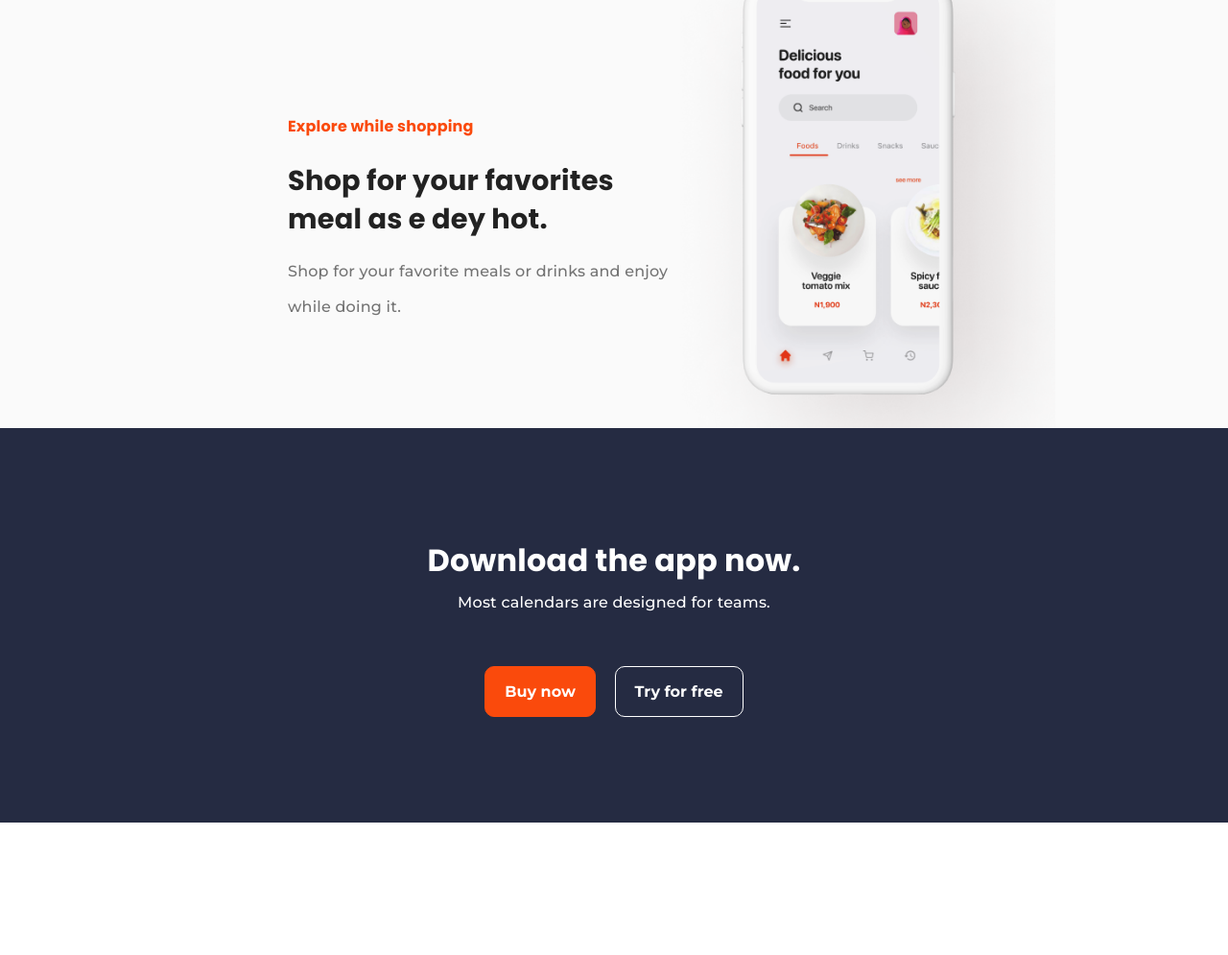
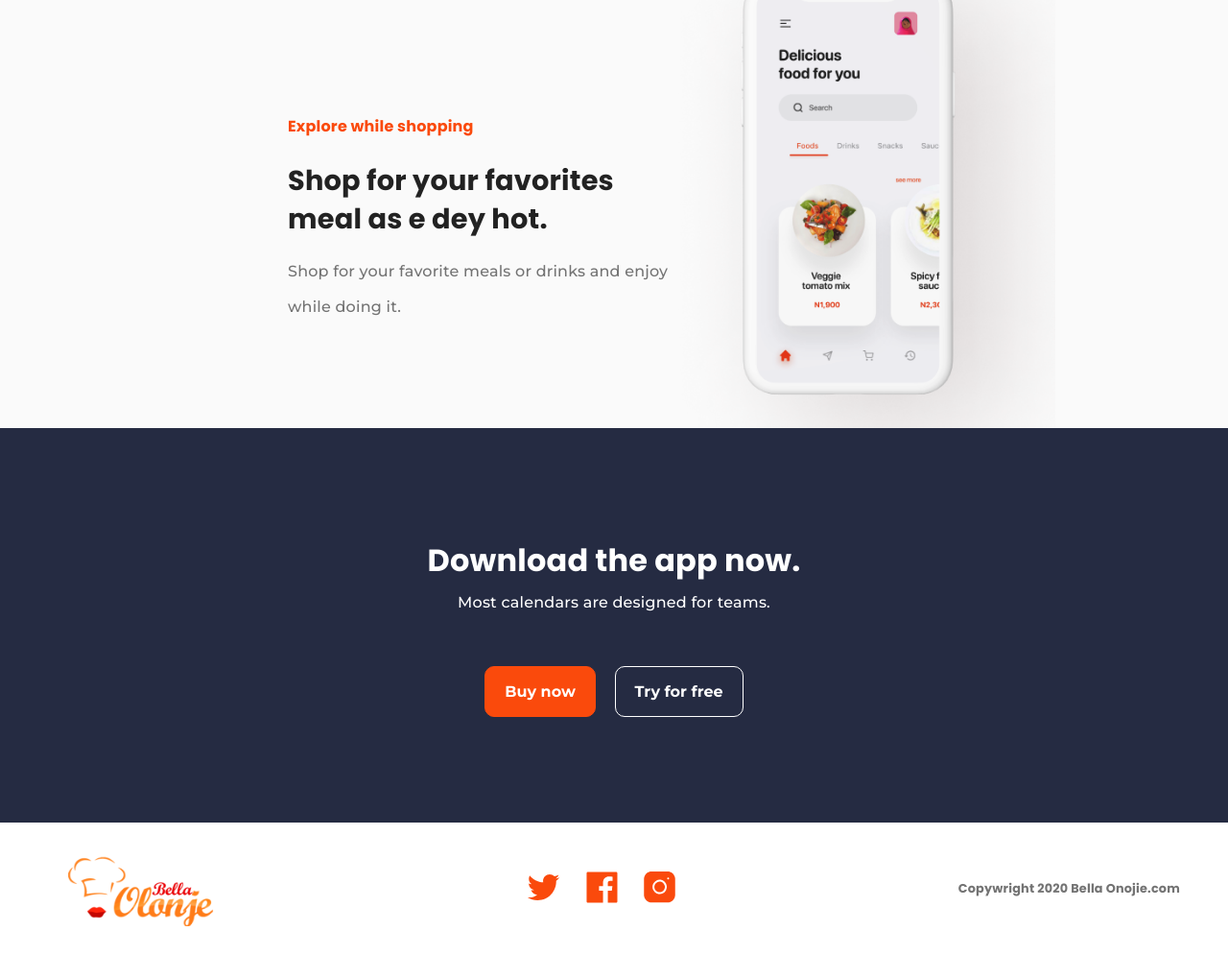
Before and after one commit to Nikita-Piskarev/HomeWorck_7, a plain HTML site: page index.html in a window 1280 px wide. Shown: the part 1961-2956 px from the top of the page at 96% size. Before the commit the page ends 2818 px from the top, so only its background shows below. Drawn offline with Linux system fonts and the light colour scheme.

Commit message:
Fix size css commit

```diff
--- a/assets/css/app-works.css
+++ b/assets/css/app-works.css
@@ -22,7 +22,7 @@
     font-family: Montserrat_500;
 }
 
-@media screen and (min-width: 570px) {
+@media screen and (min-width: 576px) {
     .img-wrap {
         margin: -150px 0 0 0;
     }
--- a/assets/css/band.css
+++ b/assets/css/band.css
@@ -4,7 +4,7 @@
     background-color: #E4E4E4;
 }
 
-@media screen and (min-width: 570px) {
+@media screen and (min-width: 576px) {
     .band {
         width: 60vw;
         margin: auto;
--- a/assets/css/create.css
+++ b/assets/css/create.css
@@ -31,13 +31,13 @@
     min-width: 220px;
 }
 
-@media screen and (min-width: 570px) {
+@media screen and (min-width: 576px) {
     .create-explore__wrap-text {
         max-width: 450px;
     }
 }
 
-@media screen and (min-width: 900px) {
+@media screen and (min-width: 992px) {
     .create {
         flex-direction: row-reverse;
         justify-content:center;
--- a/assets/css/download.css
+++ b/assets/css/download.css
@@ -49,7 +49,7 @@
     margin-top: 50px;
 }
 
-@media screen and (min-width: 570px) {
+@media screen and (min-width: 576px) {
     .download {
         background-image: url(../images/Rectangle\ 47.png);
         background-position: center;
--- a/assets/css/explore.css
+++ b/assets/css/explore.css
@@ -5,7 +5,7 @@
 }
 
 
-@media screen and (min-width: 900px) {
+@media screen and (min-width: 992px) {
     .explore {
         display: flex;
         flex-direction: row;
--- /dev/null
+++ b/assets/css/footer.css
@@ -0,0 +1,74 @@
+.footer {
+    display: flex;
+    flex-direction: column;
+    padding: 45px 0;
+}
+.size-33x33 {
+    display: inline-block;
+    width: 33px;
+    height: 33px;
+}
+
+.margin-lef-rig-24 {
+    margin: 0 24px;
+}
+.margin-top-10 {
+    margin-top: 10px;
+}
+
+.footer__linck {
+    display: none;
+    width: 206px;
+    height: 78px;
+    background-image: url(../icon/headeer.png);
+    background-position: center;
+    background-size: cover;
+}
+
+.footer__icon-wrap {}
+
+.icon-twit {
+    background-image: url(../icon/footer_twitter-outlined.svg);
+    background-position: center;
+}
+
+.icon-fac {
+    background-image: url(../icon/footer_Vector.svg);
+    background-position: center;
+
+}
+
+.icon-inst {
+    background-image: url(../icon/footer_instagram.svg);
+    background-position: center;
+
+}
+
+.footer__paragraph {
+    font-size: 0.8rem;
+    color: var(--grey-color);
+}
+
+@media screen and (min-width: 576px) {
+    .footer {
+        flex-direction: row;
+        justify-content: space-between;
+        align-items: center;
+        padding: 30px 30px;
+    }
+    .margin-top-10 {
+        margin-top: 0;
+    }
+
+}
+
+@media screen and (min-width: 992px) {
+    .footer {
+
+        padding: 30px 50px;
+    }
+    .footer__linck {
+        display: block;
+
+    }
+}
--- a/assets/css/form-bella-olanje.css
+++ b/assets/css/form-bella-olanje.css
@@ -59,7 +59,7 @@
 
 @media screen and (min-width: 320px) {}
 
-@media screen and (min-width: 570px) {
+@media screen and (min-width: 576px) {
     .form-bella-olanje {
         padding: 73px 35px 146px 35px;
         background-image: url(../images/Rectangle\ 48.png);
--- a/assets/css/header.css
+++ b/assets/css/header.css
@@ -36,7 +36,7 @@
 
 @media screen and (min-width: 320px) {}
 
-@media screen and (min-width: 570px) {
+@media screen and (min-width: 576px) {
     .header {
         padding: 20px 50px;
     }
--- a/assets/css/style.css
+++ b/assets/css/style.css
@@ -7,10 +7,7 @@
 @import url(./create.css);
 @import url(./explore.css);
 @import url(./download.css);
-
-
-
-
+@import url(./footer.css);
 
 * {
     box-sizing: border-box;
@@ -66,7 +63,7 @@
     background-color: var(--bacground-color);
 }
 
-@media screen and (min-width: 570px) {
+@media screen and (min-width: 576px) {
     :root {
         font-family: Poppins_700;
     }
@@ -87,7 +84,7 @@
     }
 }
 
-@media screen and (min-width: 900px) {
+@media screen and (min-width: 992px) {
     .title-h2-create-explore {
         font-size: 1.8rem;
         line-height: 2.5rem;
--- a/index.html
+++ b/index.html
@@ -94,5 +94,14 @@
           </div>
       </section>
     </main>
+    <footer class="footer">
+      <a class="footer__linck" href="#"></a>
+      <div class="footer__icon-wrap">
+        <a class="icon-twit size-33x33" href="#"></a>
+        <a class="icon-fac size-33x33 margin-lef-rig-24" href="#"></a>
+        <a class="icon-inst size-33x33" href="#"></a>
+      </div>
+      <p class="footer__paragraph margin-top-10 ">Copywright 2020 Bella Onojie.com</p>
+    </footer>
   </body>
 </html>
```
